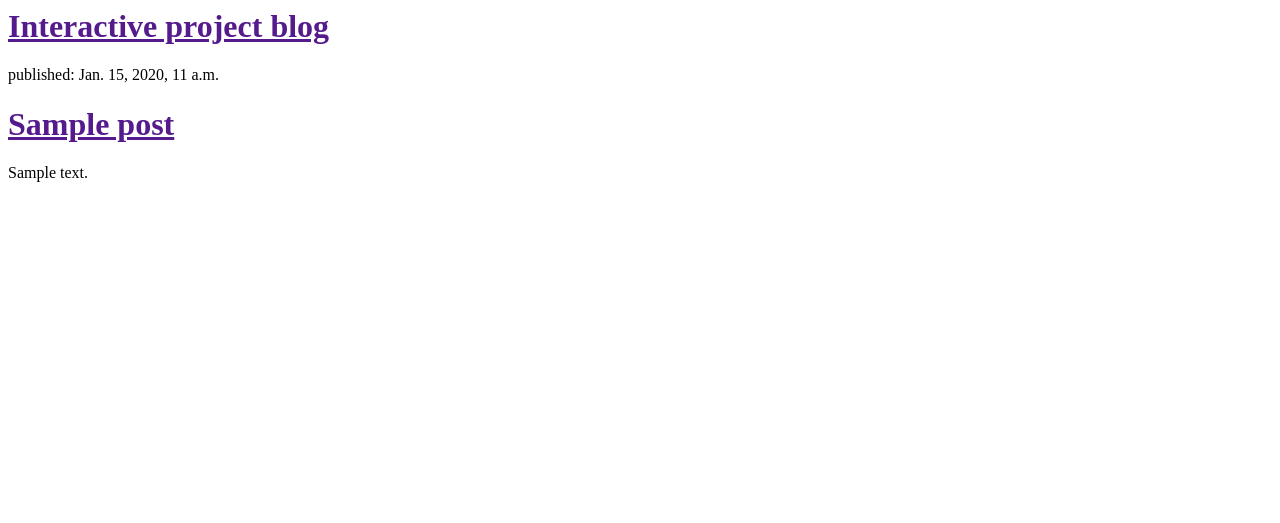
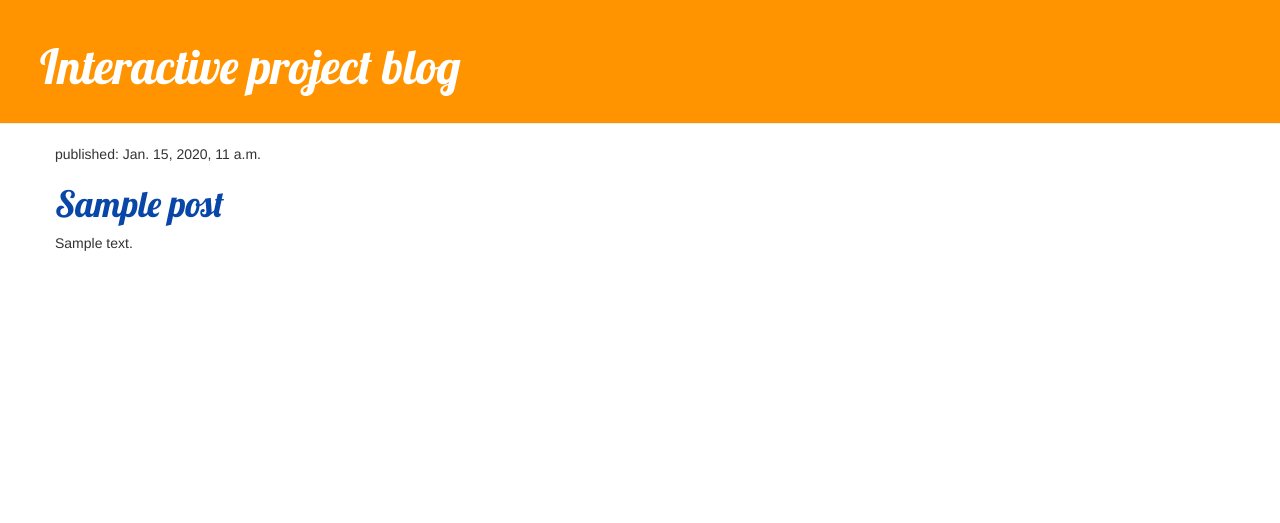
Before and after one commit to tamuell/my-first-blog, a Django app: template blog/templates/blog/post_list.html in a window 1280 px wide. Shown: the top 523 px of the page. Run offline with Django 3.2, Linux system fonts and the light colour scheme; the template is opened without the code that fills it: values that come from a table or form of the project are taken from there, others are empty; tables that the repository leaves empty hold one stand-in row (values such as "Sample post"); some libraries are stand-ins or nearby versions.

Commit message:
CSS hinzugefügt

```diff
--- /dev/null
+++ b/blog/static/css/blog.css
@@ -0,0 +1,47 @@
+.page-header {
+    background-color: #ff9400;
+    margin-top: 0;
+    padding: 20px 20px 20px 40px;
+}
+
+.page-header h1, .page-header h1 a, .page-header h1 a:visited, .page-header h1 a:active {
+    color: #ffffff;
+    font-size: 36pt;
+    text-decoration: none;
+}
+
+.content {
+    margin-left: 40px;
+}
+
+h1, h2, h3, h4 {
+    font-family: 'Lobster', cursive;
+}
+
+.date {
+    float: right;
+    color: #B87D1F;
+}
+
+.save {
+    float: right;
+}
+
+.post-form textarea, .post-form input {
+    width: 100%;
+}
+
+.top-menu, .top-menu:hover, .top-menu:visited {
+    color: #ffffff;
+    float: right;
+    font-size: 26pt;
+    margin-right: 20px;
+}
+
+.post {
+    margin-bottom: 70px;
+}
+
+.post h1 a, .post h1 a:visited {
+    color: #0846A8;
+}
--- a/blog/templates/blog/post_list.html
+++ b/blog/templates/blog/post_list.html
@@ -1,19 +1,31 @@
+{% load staticfiles %}
 <html>
     <head>
         <title>Peace of mind</title>
+        <link rel="stylesheet" href="//maxcdn.bootstrapcdn.com/bootstrap/3.2.0/css/bootstrap.min.css">
+		<link rel="stylesheet" href="//maxcdn.bootstrapcdn.com/bootstrap/3.2.0/css/bootstrap-theme.min.css">
+		<link rel="stylesheet" href="{% static "css/blog.css" %}">
+		<link href="http://fonts.googleapis.com/css?family=Lobster&subset=latin,latin-ext" rel="stylesheet" type="text/css">
     </head>
+
     <body>
-        <div>
+        <div class="page-header">
             <h1><a href="">Interactive project blog</a></h1>
         </div>
 
-{% for post in posts %}
-    <div>
+<div class="content container">
+    <div class="row">
+        <div class="col-md-8">
+            {% for post in posts %}
+                <div class="post">
         <p>published: {{ post.published_date }}</p>
         <h1><a href="">{{ post.title }}</a></h1>
         <p>{{ post.text|linebreaks }}</p>
     </div>
-{% endfor %}
+            {% endfor %}
+        </div>
+    </div>
+</div>
 
     </body>
 </html>
```
